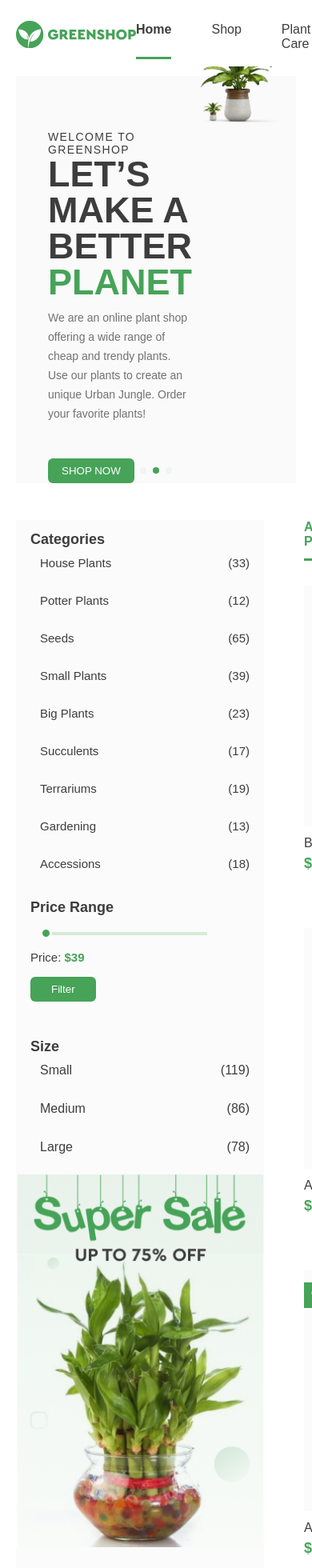
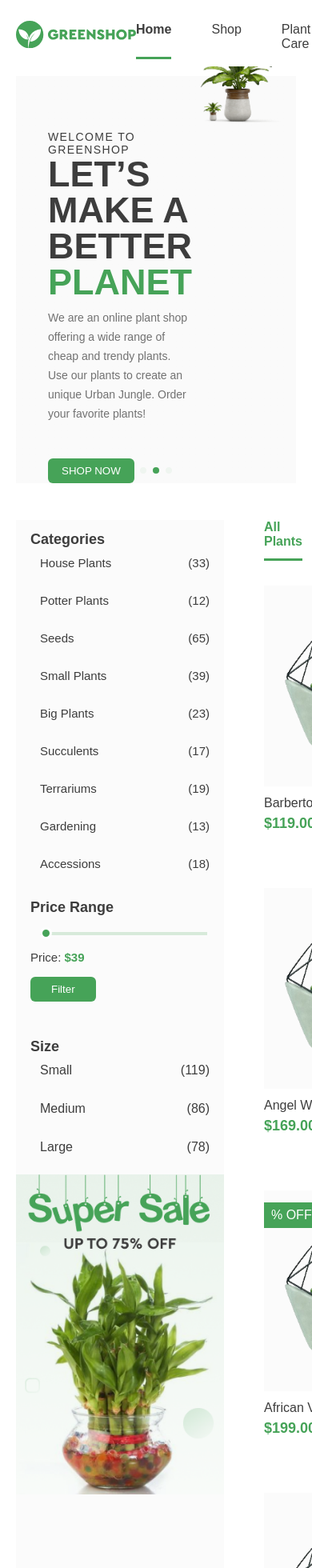
Before and after one commit to soto0/plants-shop, a React (Create React App) app: page / in a window 390 px wide. Shown: the top 1960 px of the page at 80% size. Built offline with nearby package versions, Linux system fonts and the light colour scheme; data requests are answered from the project's data file.

Commit message:
add main page adaptive

```diff
--- a/src/components/Main/Categories/Categories.module.css
+++ b/src/components/Main/Categories/Categories.module.css
@@ -73,3 +73,12 @@
     width: 367px;
     margin-left: -45px;
 }
+
+@media screen and (max-width: 1200px) {
+    .categories {
+        min-width: 260px;
+    }
+    .banner {
+        width: 315px;
+    }
+}
--- a/src/components/Main/Goods/Goods.module.css
+++ b/src/components/Main/Goods/Goods.module.css
@@ -39,7 +39,7 @@
     margin-top: 31px;
     display: flex;
     flex-wrap: wrap;
-    gap: 70px 0px;
+    gap: 70px 10px;
     justify-content: space-between
 }
 
--- a/src/components/Main/ProductCard/ProductCard.module.css
+++ b/src/components/Main/ProductCard/ProductCard.module.css
@@ -81,3 +81,15 @@
     margin-top: 14px;
     font-weight: 500;
 }
+
+@media screen and (max-width: 1200px) {
+    .product {
+        width: 200px;
+    }
+    .product__top {
+        height: 250px;
+    }
+    .product__icon {
+        width: 100%;
+    }
+}
```
